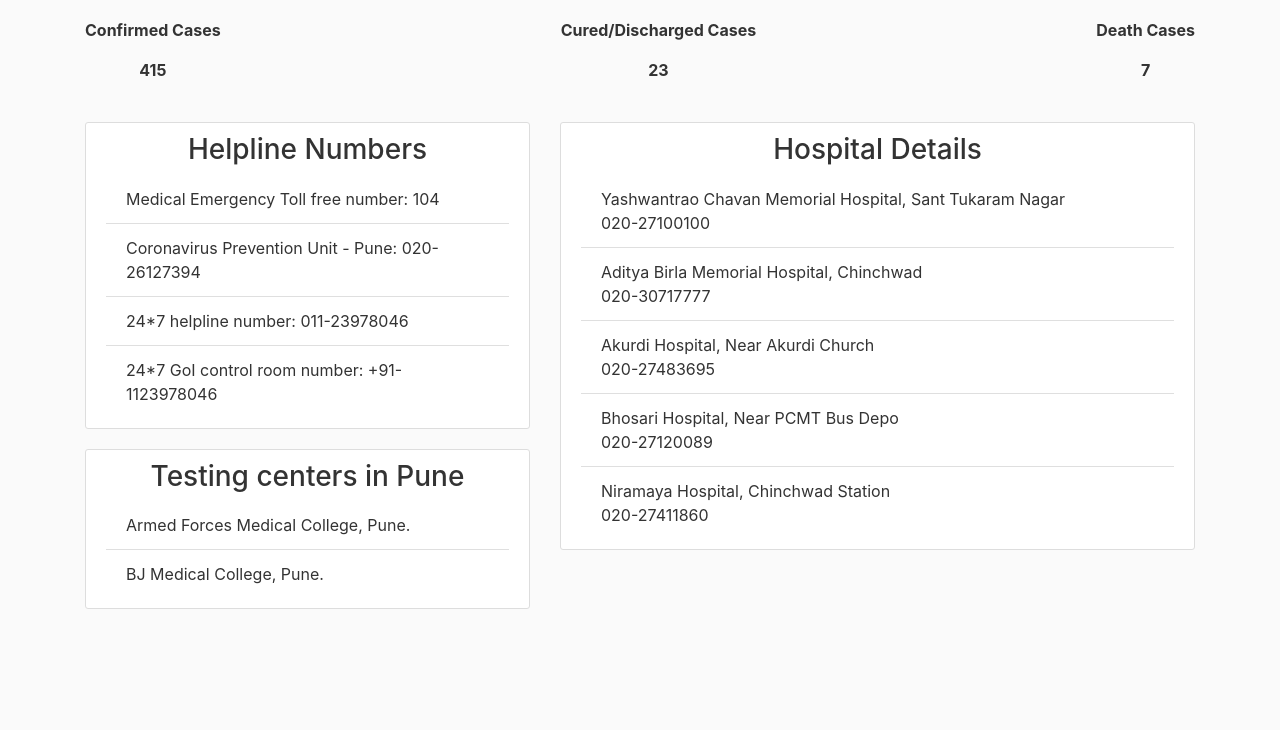
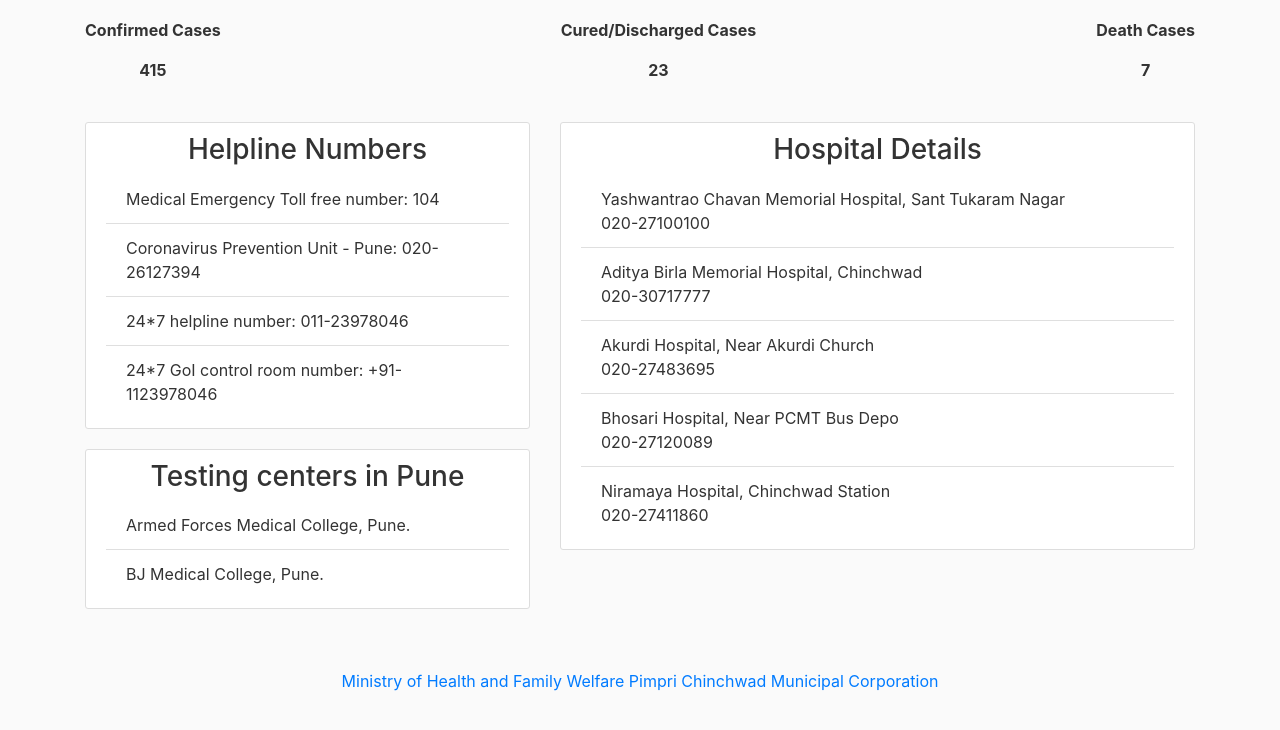
Before and after one commit to HimanshuBelhekar/Covid-19-Helpdesk, a plain HTML site: page index.html in a window 1280 px wide. Shown: the part 62-792 px from the top of the page. Drawn offline with nearby package versions, Linux system fonts and the light colour scheme.

Commit message:
Update index.html

```diff
--- a/index.html
+++ b/index.html
@@ -82,6 +82,11 @@
 			</div>
 		</div>
 	</main>
-	<img src="">
+	<footer class="page-footer font-small blue pt-4">
+		<div class="footer-copyright text-center py-3">
+			<span><a href="https://www.mohfw.gov.in/">Ministry of Health and Family Welfare</a></span>
+			<span><a href="https://www.pcmcindia.gov.in/corona_E.php#navContents">Pimpri Chinchwad Municipal Corporation</a></span>
+		</div>
+	</footer>
 </body>
 </html>
```
